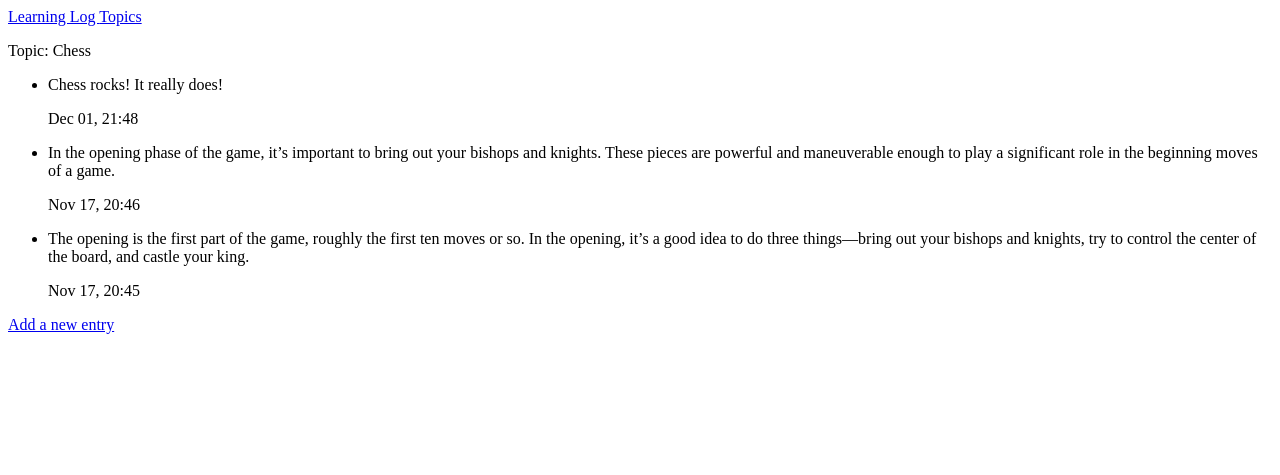
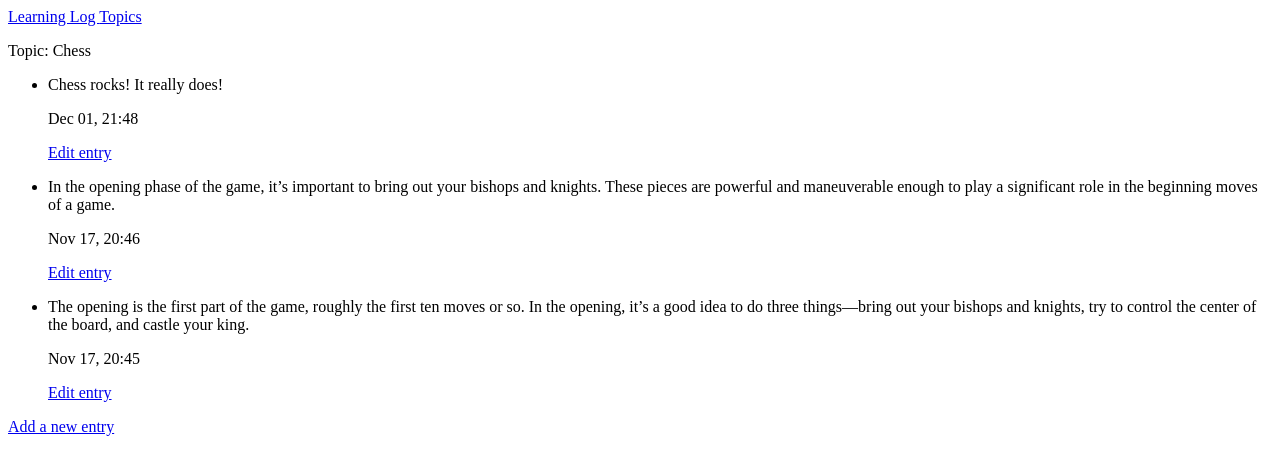
Before and after one commit to zobia-mohsin/Django, a Django app: page /topics/1/ in a window 1280 px wide. Shown: the top 475 px of the page. Run offline with Django 3.2, Linux system fonts and the light colour scheme; data comes from the database, SQL or seed files in the repository; both versions use the stored data as it was after the commit.

Commit message:
Edit Changes and Save them

```diff
--- a/MainApp/templates/MainApp/topic.html
+++ b/MainApp/templates/MainApp/topic.html
@@ -13,10 +13,15 @@
 
         <p>{{ e.text|linebreaks }}</p>
         <p>{{ e.date_added|date:'M d, H:i' }}</p>
+        <p>
+            <a href="{% url 'MainApp:edit_entry' e.id %}">Edit entry</a>
+        </p>
     </li>
 
     {% empty %}
     <li>There are no entries for this topic yet.</li>
+
+
     {% endfor %}
 </ul>
 
--- a/MainApp/urls.py
+++ b/MainApp/urls.py
@@ -13,4 +13,5 @@ urlpatterns = [
     #variable: <int:topic_id>/
     path('new_topic/',views.new_topic,name='new_topic'),
     path('new_entry/<int:topic_id>/',views.new_entry,name='new_entry'), #new enrty needs a topic id so knows what the entry is for
+    path('edit_entry/<int:entry_id>/',views.edit_entry,name='edit_entry'),
 ]
--- a/MainApp/views.py
+++ b/MainApp/views.py
@@ -1,5 +1,5 @@
 from django.shortcuts import redirect, render
-from .forms import TopicForm, EntryForm
+from .forms import TopicForm, EntryForm, Entry
 #create new view after creating URL
 from .models import Topic #. means look in same directory that the views is in
 # Create your views here.
@@ -48,3 +48,18 @@ def new_entry(request, topic_id):
 
     context = {'form':form, 'topic':topic}
     return render(request, 'MainApp/new_entry.html', context)
+
+def edit_entry(request,entry_id):
+    entry = Entry.objects.get(id=entry_id)
+    topic = entry.topic #lowercase
+
+    if request.method != 'POST': #means its a get method, not empty form so give it instance
+        form = EntryForm(instance=entry)
+    else:
+        form = EntryForm(instance=entry, data=request.POST) #request.POST to record changes made to database
+        if form.is_valid():
+            form.save()
+            return redirect('MainApp:topic', topic_id=topic.id) #redirect reader to topic page and specific page topic_id
+
+    context={'entry':entry, 'topic':topic, 'form':form}
+    return render(request, 'MainApp/edit_entry.html', context)
```
Also changed, not shown: MainApp/templates/MainApp/edit_entry.html (added, +20 -0 lines), db.sqlite3.
